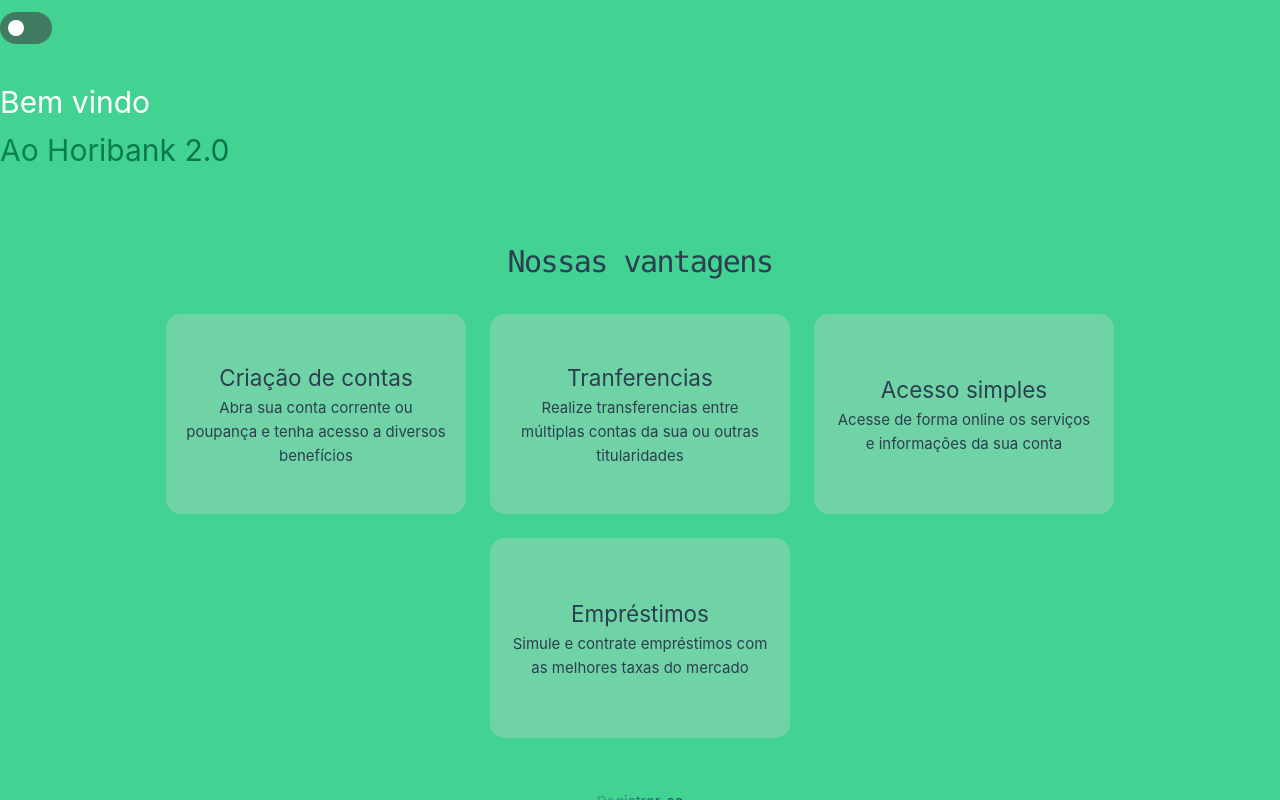
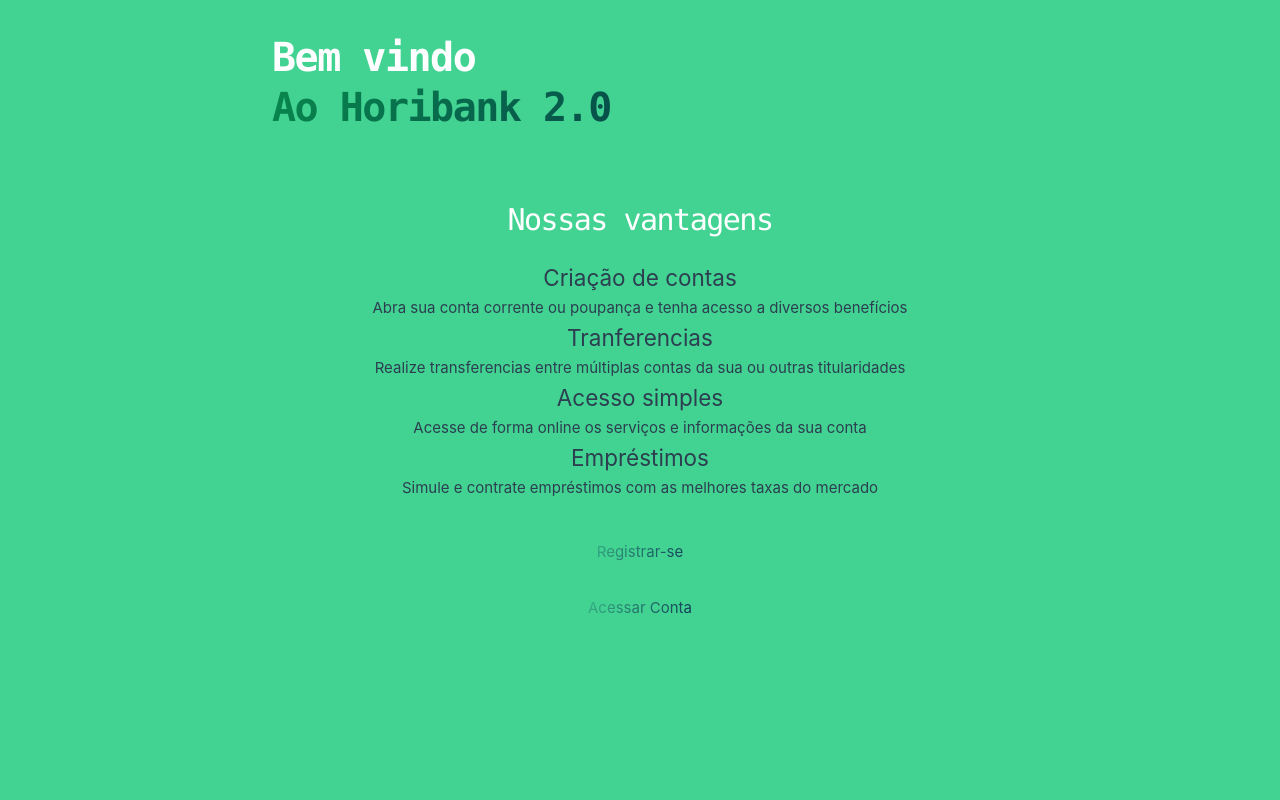
Before and after one commit to TarcisioOliveira2021/Horibank-upgraded, a Vue app in the folder frontend/: page / in a window 1280 px wide. Built offline with nearby package versions, Linux system fonts and the light colour scheme.

Commit message:
fix:  DarkMode das telas

```diff
--- a/frontend/src/components/cadastro/NewUsuarioScreen.vue
+++ b/frontend/src/components/cadastro/NewUsuarioScreen.vue
@@ -11,13 +11,8 @@ const elemetns = ref<
     cardContainer: HTMLElement | null;
     text: HTMLElement | null;
     subtext: HTMLElement | null;
-    // usuarioInput: HTMLElement | null;
-    // nomeCompletoInput: HTMLElement | null;
-    // cpfInput: HTMLElement | null;
-    // emailInput: HTMLElement | null;
-    // celularInput: HTMLElement | null;
-    // dataNascimentoInput: HTMLElement | null;
-    // passwordInput: HTMLElement | null;
+    buttons: NodeListOf<HTMLButtonElement> | undefined;
+    inputsForm: NodeListOf<HTMLDivElement> | undefined;
   } | null>(null);
 
 function getUiElements() {
@@ -25,26 +20,18 @@ function getUiElements() {
   const cardContainer = document.getElementById('card-container');
   const text = document.getElementById('text');
   const subtext = document.getElementById('subtext');
-  const usuarioInput = document.getElementById('usuario-field');
-  const passwordInput = document.getElementById('password-field');
   const buttons = document.getElementById('start-buttons')?.querySelectorAll('button');
+  const inputsForm = document.getElementById('form-cadastro')?.querySelectorAll('div');
 
-  const formCadastro = document.getElementById('form-cadastro');
-  formCadastro?.querySelectorAll('div').forEach((div) => {
-    div.querySelectorAll('label').forEach((label) => {
-      label.classList.add('label-dark');
-      label.classList.remove('label-dark');
-    });
-  });
+
 
   return {
     inicio,
     cardContainer,
     text,
     subtext,
-    usuarioInput,
-    passwordInput,
-    buttons
+    buttons,
+    inputsForm
   };
 }
 
@@ -70,6 +57,15 @@ watchEffect(() => {
     elemetns.value?.text?.classList.add('text-dark');
     elemetns.value?.subtext?.classList.remove('subtext');
     elemetns.value?.subtext?.classList.add('subtext-dark');
+    elemetns.value?.buttons?.forEach(button => {
+      button.classList.remove('btn');
+      button.classList.add('btn-dark');
+    });
+    elemetns.value?.inputsForm?.forEach(divInput => {
+      divInput.querySelectorAll('label').forEach(label => {
+        label.classList.add('label-dark');
+      })
+    });
   } else {
     elemetns.value?.inicio?.classList.remove('inicio-dark');
     elemetns.value?.inicio?.classList.add('inicio');
@@ -79,6 +75,15 @@ watchEffect(() => {
     elemetns.value?.text?.classList.add('text');
     elemetns.value?.subtext?.classList.remove('subtext-dark');
     elemetns.value?.subtext?.classList.add('subtext');
+    elemetns.value?.buttons?.forEach(button => {
+      button.classList.remove('btn-dark');
+      button.classList.add('btn');
+    });
+    elemetns.value?.inputsForm?.forEach(divInput => {
+      divInput.querySelectorAll('label').forEach(label => {
+        label.classList.remove('label-dark');
+      })
+    });
   }
 });
 
--- a/frontend/src/components/home/CardContent.vue
+++ b/frontend/src/components/home/CardContent.vue
@@ -27,7 +27,7 @@
 </template>
 
 <style scoped>
-@media (max-width: 1920px) {
+@media (min-width: 1281px) and (max-width: 1920px)  {
 
     .activities {
         display: flex;
@@ -102,9 +102,17 @@
     }
 }
 
-@media (max-width:1024px) {
+@media (min-width: 100px) and (max-width: 1280px) {
     .card {
         color: white;
+        margin: 12px;
+        padding: 20px;
+        border-radius: 15px;
+        background-color: rgba(212, 212, 212, 0.308);
+        transition: 0.5s;
+        align-content: center;
+        text-align: center;
+        cursor: not-allowed;
     }
 
     .card:hover {
@@ -117,6 +125,12 @@
 
     .card-content-title {
         color: white;
+        font-size: 30px;
+        font-weight: lighter;
+        letter-spacing: -1.5px;
+        font-family: var(--font-code);
+        text-align: center;
+        margin: 4rem 2rem 1rem 2rem;
     }
 }
 </style>
--- a/frontend/src/components/home/Index.vue
+++ b/frontend/src/components/home/Index.vue
@@ -319,12 +319,22 @@ onMounted(() => {
 }
 
 @media (min-width: 100px) and (max-width: 1280px) {
+  .toogle{
+    display: none;
+  }
+
   .inicio{
     background-color: #42d392;
+    align-items: center;
+    justify-content: center;
+    display: flex;
+    height: 100vh;
+    width: 100%;
   }
 
   .card-container {
     height: 100vh;
+    width: 100vh;
     overflow-y: scroll;
     display: block;
     background-color: #42d392;
@@ -334,12 +344,26 @@ onMounted(() => {
 
   .grettings-title {
     color: white;
+    font-size: 40px;
+    line-height: 1.25;
+    font-weight: 900;
+    letter-spacing: -1.5px;
+    font-family: var(--font-code);
+    text-align: left;
+    margin: 2rem 2rem 0rem 2rem;
   }
 
   .grettings-subtitle {
     background: -webkit-linear-gradient(317deg, #08864d 2%, #061147);
     background-clip: text;
     -webkit-text-fill-color: transparent;
+    font-size: 40px;
+    line-height: 1.25;
+    font-weight: 900;
+    letter-spacing: -1.5px;
+    font-family: var(--font-code);
+    text-align: left;
+    margin: 0rem 2rem 2rem 2rem;
   }
 
   .start-buttons {
--- a/frontend/src/components/login/LoginForm.vue
+++ b/frontend/src/components/login/LoginForm.vue
@@ -64,7 +64,7 @@ function onSubmit(values: any) {
         </div>
         <ErrorMessage name="password"></ErrorMessage>
 
-        <div class="start-buttons">
+        <div class="start-buttons" id="start-buttons">
             <Button botaoTexto="Logar"></Button>
             <Button botaoTexto="Voltar" route-botao="/"></Button>
         </div>
--- a/frontend/src/components/login/LoginScreen.vue
+++ b/frontend/src/components/login/LoginScreen.vue
@@ -104,7 +104,7 @@ watchEffect(() => {
 </template>
 
 <style scoped>
-@media (max-width: 1920px) {
+@media (min-width: 1281px) and (max-width: 1920px) {
   .inicio {
     align-items: center;
     justify-content: center;
@@ -216,17 +216,44 @@ watchEffect(() => {
   }
 }
 
-@media (max-width: 1024px) {
+@media (min-width: 100px) and (max-width: 1280px) {
+  .toogle{
+    display: none;
+  }
+
+  .inicio{
+    background-color: #42d392;
+    align-items: center;
+    justify-content: center;
+    display: flex;
+    height: 100vh;
+    width: 100%;
+  }
+
   .card-container {
+    place-items: center;
+    width: 90vh;
+    margin: 0 5px 0 5px;
+    border-radius: 15px;
+    backdrop-filter: blur(5px);
     height: 100vh;
     overflow-y: scroll;
-    display: block;
+    display: flex;
+    flex-direction: column;
+    justify-content: center;
     background-color: #42d392;
     transition: 0.5s;
     box-shadow: none;
   }
 
   .text {
+    font-size: 40px;
+    line-height: 1.25;
+    font-weight: 900;
+    letter-spacing: -1.5px;
+    font-family: var(--font-code);
+    text-align: left;
+    margin: 2rem 2rem 0rem 2rem;
     background: -webkit-linear-gradient(317deg, #08864d 2%, #061147);
     background-clip: text;
     -webkit-text-fill-color: transparent;
```
